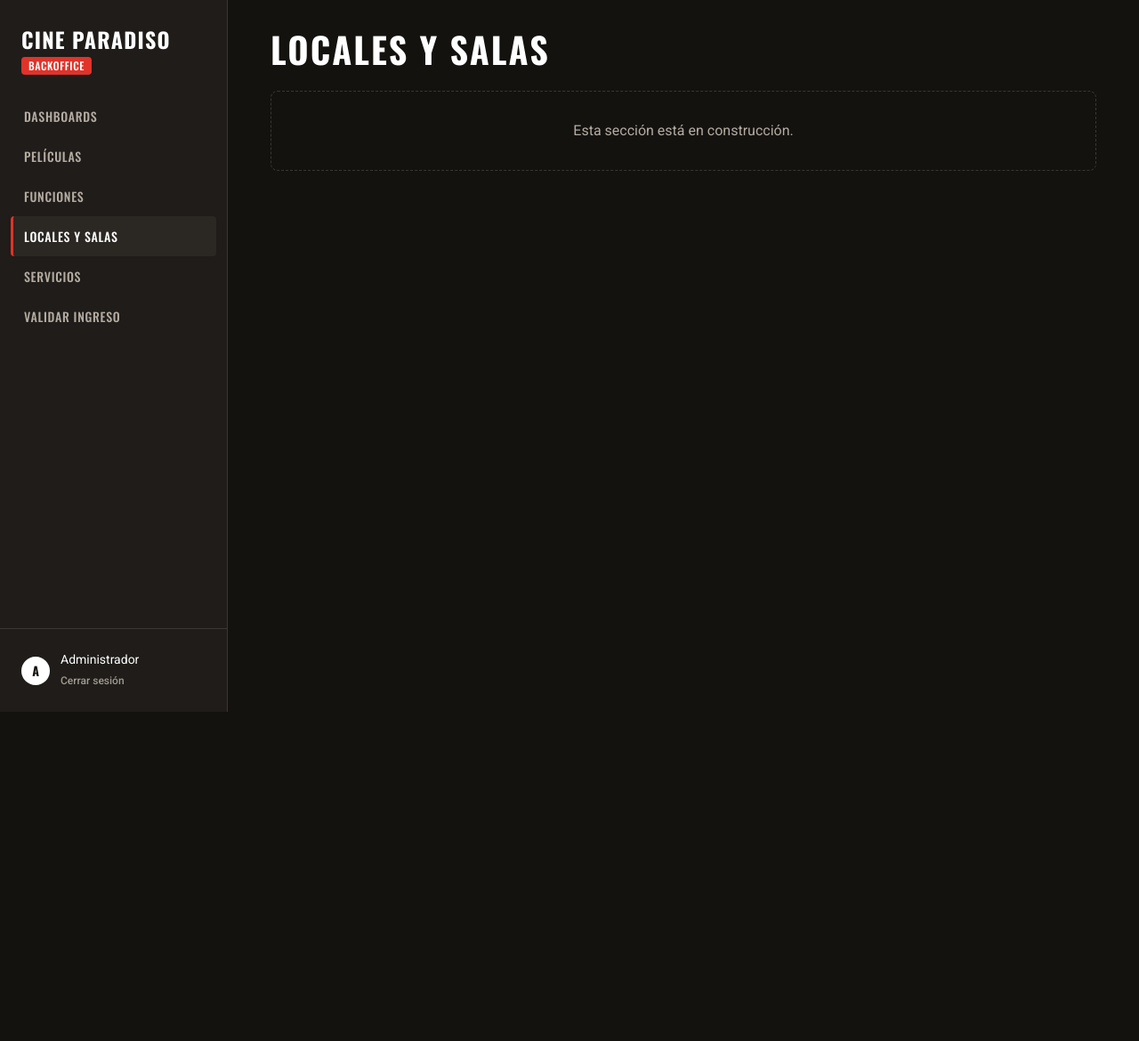
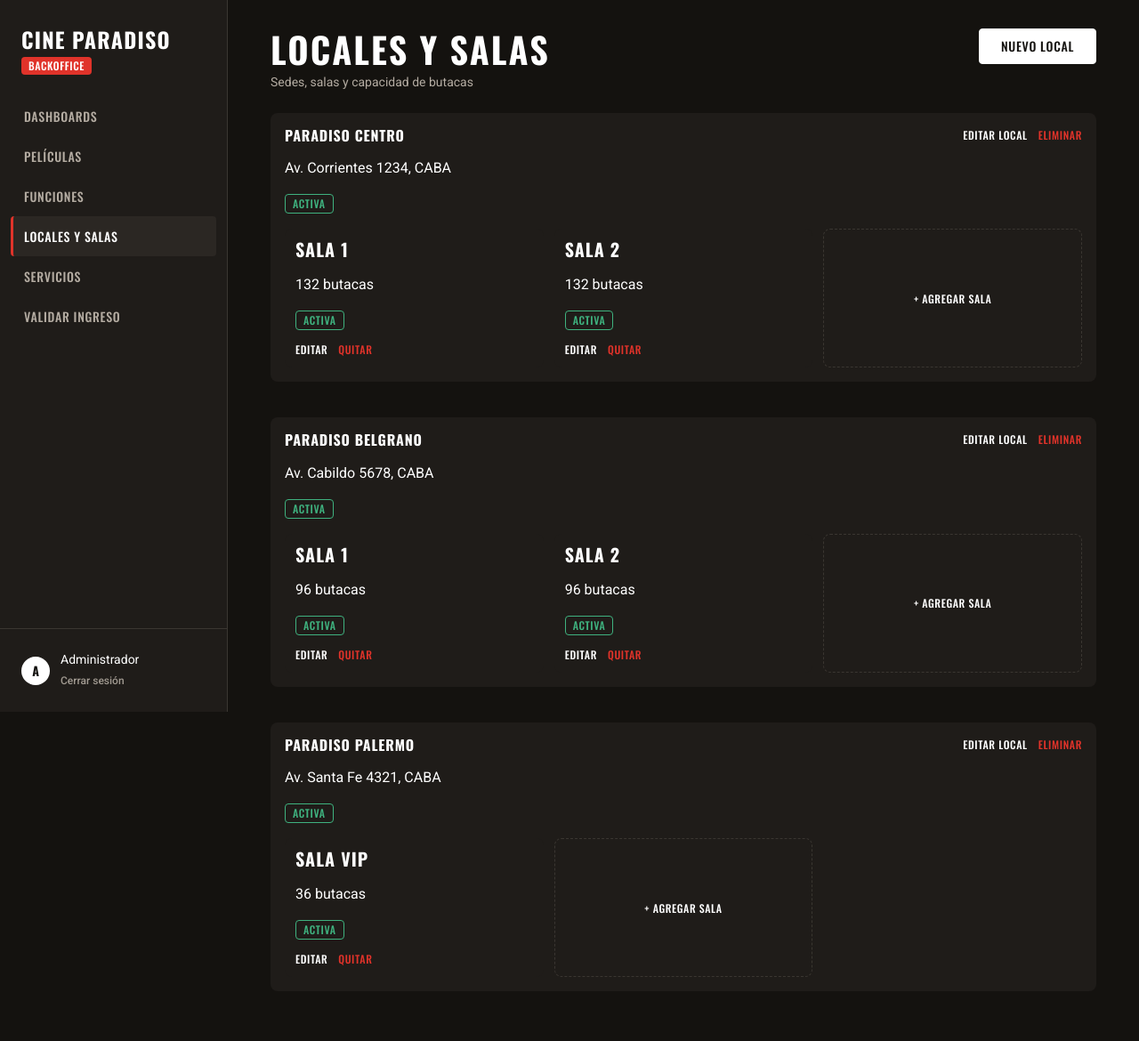
Before and after one commit to LucasFiuba1/tp-integrador-ids-cinemark, a Flask app: page /admin/locales in a window 1280 px wide. Shown: the whole page at 89% size. Before the commit the page ends 800 px from the top, so only its background shows below. Run offline with Flask 3, Linux system fonts and the light colour scheme; the visitor is signed in with stand-in values (Sample User, id 1).

Commit message:
SCRUM-118: template de locales y salas

```diff
--- a/src/frontend/routes/backoffice.py
+++ b/src/frontend/routes/backoffice.py
@@ -19,7 +19,40 @@ SECCIONES = (
 
 # Secciones que ya tienen su vista; el resto muestra la pantalla provisoria. Al implementar una
 # (SCRUM-53, 55, 57, 72, 74, 77), agregar su endpoint acá y definir la vista con ese mismo endpoint.
-SECCIONES_IMPLEMENTADAS = ("validar",)
+SECCIONES_IMPLEMENTADAS = ("validar", "locales")
+
+def _locales_ejemplo():
+    return [
+        {
+            "id": 1,
+            "nombre": "Paradiso Centro",
+            "direccion": "Av. Corrientes 1234, CABA",
+            "activa": True,
+            "salas": [
+                {"id": 1, "nombre": "Sala 1", "capacidad": 132, "activa": True},
+                {"id": 2, "nombre": "Sala 2", "capacidad": 132, "activa": True},
+            ]
+        },
+        {
+            "id": 2,
+            "nombre": "Paradiso Belgrano",
+            "direccion": "Av. Cabildo 5678, CABA",
+            "activa": True,
+            "salas": [
+                {"id": 3, "nombre": "Sala 1", "capacidad": 96, "activa": True},
+                {"id": 4, "nombre": "Sala 2", "capacidad": 96, "activa": True},
+            ]
+        },
+        {
+            "id": 3,
+            "nombre": "Paradiso Palermo",
+            "direccion": "Av. Santa Fe 4321, CABA",
+            "activa": True,
+            "salas": [
+                {"id": 5, "nombre": "Sala VIP", "capacidad": 36, "activa": True},
+            ]
+        }
+    ]
 
 
 def requiere_admin(vista):
@@ -31,6 +64,17 @@ def requiere_admin(vista):
             return redirect(url_for("publico.inicio"))
         return vista(*args, **kwargs)
     return envoltura
+
+@backoffice_bp.get("/locales")
+@requiere_admin
+def locales():
+    return render_template(
+        "backoffice/locales.html",
+        locales=_locales_ejemplo()
+    )
+
+
+
 
 
 @backoffice_bp.context_processor
--- a/src/frontend/static/css/estilos.css
+++ b/src/frontend/static/css/estilos.css
@@ -462,3 +462,89 @@ h3 { font-size: var(--texto-lg); }
   .kpi-valor { font-size: var(--texto-3xl); }
   .validar { grid-template-columns: 1fr 1fr; align-items: start; }
 }
+
+/* SCRUM-118: Locales y salas */
+
+.locales-lista {
+    display: flex;
+    flex-direction: column;
+    gap: var(--espacio-4);
+}
+
+.local-tarjeta {
+    padding: var(--espacio-4);
+}
+
+.local-cabecera {
+    display: flex;
+    justify-content: space-between;
+    align-items: flex-start;
+    gap: var(--espacio-4);
+}
+
+.local-acciones {
+    display: flex;
+    gap: var(--espacio-3);
+}
+
+.salas-lista {
+    display: grid;
+    grid-template-columns: repeat(3, minmax(0, 1fr));
+    gap: var(--espacio-3);
+    margin-top: var(--espacio-4);
+}
+
+.sala-tarjeta {
+    margin-bottom: 0;
+    padding: var(--espacio-3);
+    background: var(--color-panel);
+    border-radius: var(--radio-md);
+}
+
+.sala-acciones {
+    display: flex;
+    gap: var(--espacio-3);
+    margin-top: var(--espacio-3);
+}
+
+.sala-agregar {
+    display: flex;
+    align-items: center;
+    justify-content: center;
+    border: 1px dashed var(--color-borde);
+}
+
+@media (max-width: 600px) {
+
+    .local-cabecera {
+        flex-direction: column;
+    }
+
+    .local-acciones {
+        flex-wrap: wrap;
+    }
+
+    .salas-lista {
+        grid-template-columns: 1fr;
+    }
+
+    .sala-acciones {
+        flex-wrap: wrap;
+    }
+
+}
+
+.locales-encabezado {
+    display: flex;
+    justify-content: space-between;
+    align-items: center;
+    gap: var(--espacio-4);
+    margin-bottom: var(--espacio-4);
+}
+
+@media (max-width: 600px) {
+    .locales-encabezado {
+        flex-direction: column;
+        align-items: stretch;
+    }
+}
--- /dev/null
+++ b/src/frontend/templates/backoffice/locales.html
@@ -0,0 +1,23 @@
+{% extends "backoffice/base_admin.html" %}
+
+{% block titulo %}Locales y salas - Cine Paradiso{% endblock %}
+
+{% from "macros.html" import cabecera_pagina, local_tarjeta %}
+
+{% block admin %}
+
+    {{ cabecera_pagina(
+        "Locales y salas",
+        {"texto": "Nuevo local", "url": "#"},
+        "Sedes, salas y capacidad de butacas"
+    ) }}
+
+    <div class="locales-lista">
+
+        {% for local in locales %}
+            {{ local_tarjeta(local) }}
+        {% endfor %}
+
+    </div>
+
+{% endblock %}
--- a/src/frontend/templates/macros.html
+++ b/src/frontend/templates/macros.html
@@ -115,3 +115,72 @@
     <span class="barra-valor">{{ valor }}{{ sufijo }}</span>
   </div>
 {% endmacro %}
+
+{% macro sala_tarjeta(sala) %}
+    <div class="panel sala-tarjeta">
+
+        <h3>{{ sala.nombre }}</h3>
+
+        <p>{{ sala.capacidad }} butacas</p>
+
+        {{ badge_estado("activa" if sala.activa else "inactiva") }}
+
+        <div class="sala-acciones">
+
+            <button type="button" class="accion-texto" disabled>
+                Editar
+            </button>
+
+            <button type="button" class="accion-texto accion-peligro" disabled>
+                Quitar
+            </button>
+
+        </div>
+
+    </div>
+{% endmacro %}
+
+
+{% macro local_tarjeta(local) %}
+    <section class="panel local-tarjeta">
+
+        <div class="local-cabecera">
+
+            <div>
+                <h2>{{ local.nombre }}</h2>
+                <p>{{ local.direccion }}</p>
+                {{ badge_estado("activa" if local.activa else "inactiva") }}
+            </div>
+
+            <div class="local-acciones">
+
+                <button type="button" class="accion-texto" disabled>
+                    Editar local
+                </button>
+
+                <button type="button" class="accion-texto accion-peligro" disabled>
+                    Eliminar
+                </button>
+
+            </div>
+
+        </div>
+
+        <div class="salas-lista">
+
+            {% for sala in local.salas %}
+                {{ sala_tarjeta(sala) }}
+            {% endfor %}
+
+            <div class="panel sala-tarjeta sala-agregar">
+
+                <button type="button" class="accion-texto" disabled>
+                    + Agregar sala
+                </button>
+
+            </div>
+
+        </div>
+
+    </section>
+{% endmacro %}
```
Also changed, not shown: src/tests/test_locales_template.py (added, +30 -0 lines).
